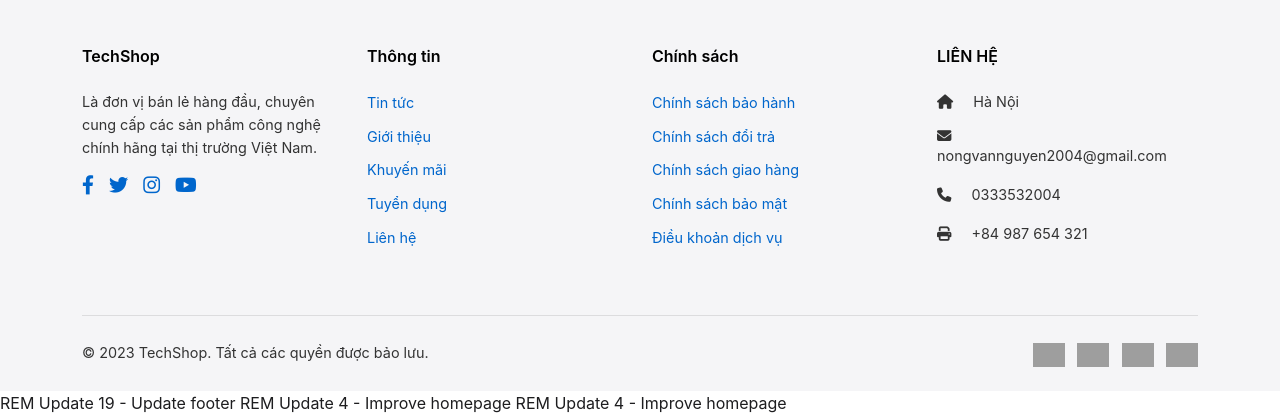
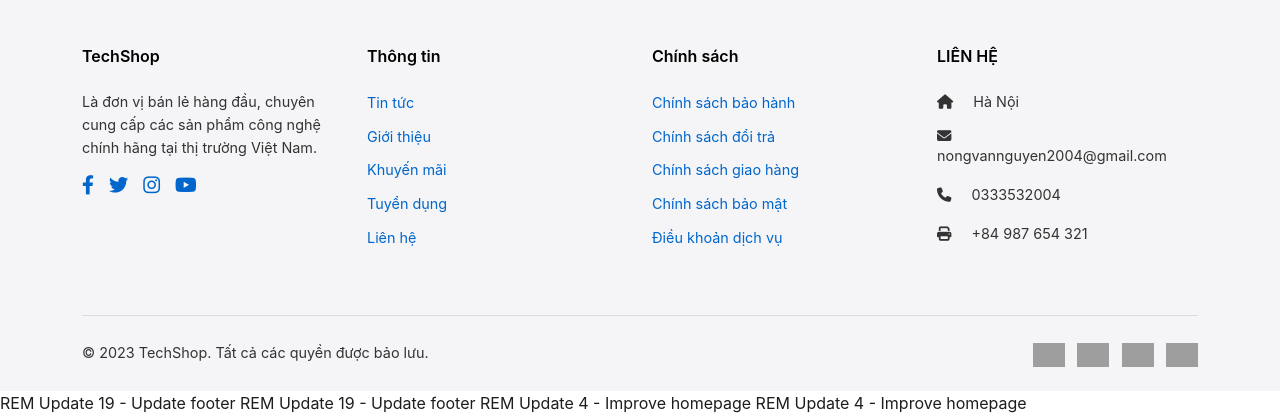
Before and after one commit to nvn0205/techshop, a PHP site: page /index.php in a window 1280 px wide. Shown: the part 2829-3245 px from the top of the page. Run offline with PHP 8.4, Linux system fonts and the light colour scheme; data comes from the database, SQL or seed files in the repository; grey boxes are pictures that could not be loaded.

Commit message:
Update footer

```diff
--- a/footer.php
+++ b/footer.php
@@ -93,3 +93,4 @@
 </body>
 </html>
 REM Update 19 - Update footer
+REM Update 19 - Update footer
```
